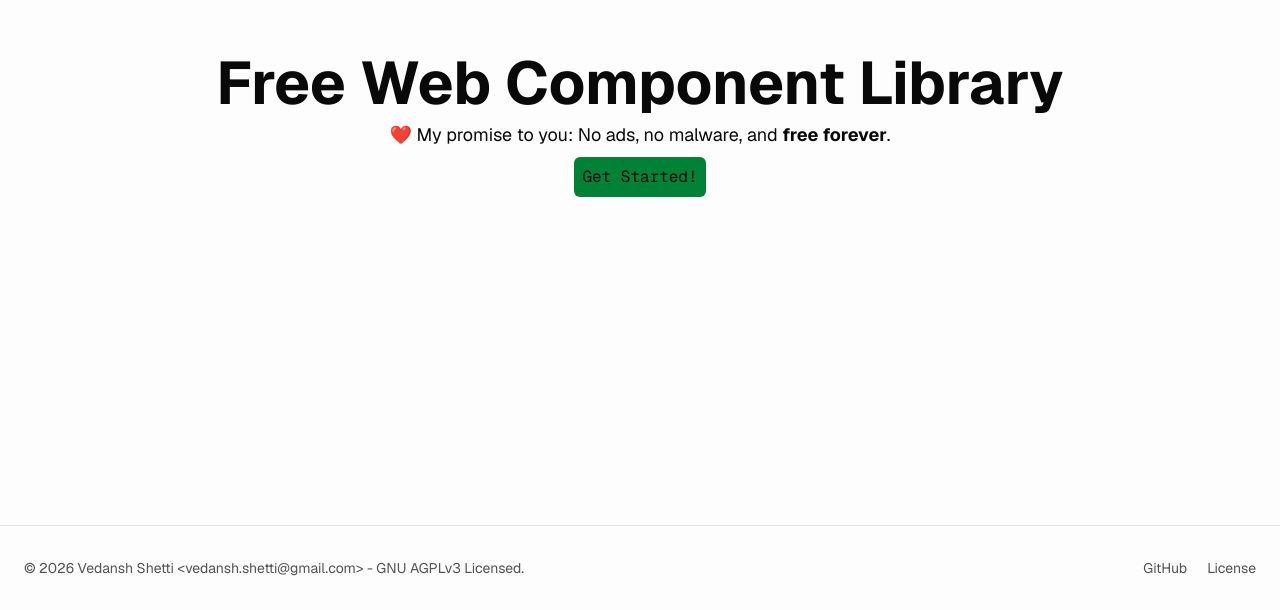
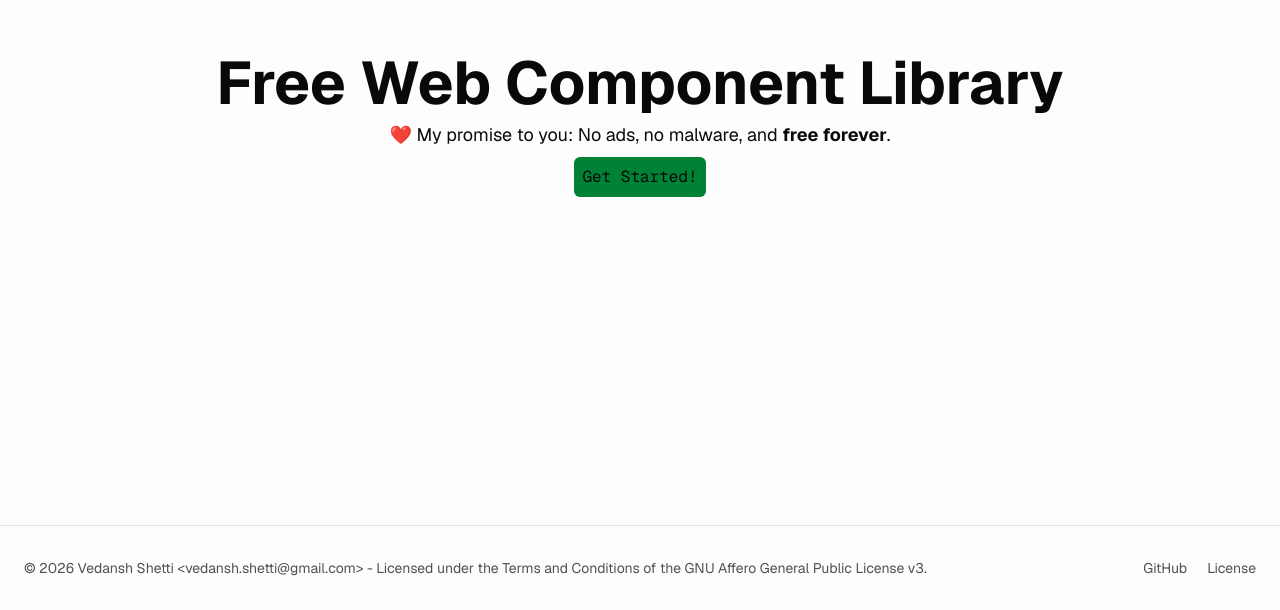
Before and after one commit to vedanshshetti/fwcl, a Next.js app: page / in a window 1280 px wide. Shown: the part 275-885 px from the top of the page. Built offline with nearby package versions, Linux system fonts and the light colour scheme.

Commit message:
god knows why im doing this but guess what? I AM

```diff
--- a/app/layout.tsx
+++ b/app/layout.tsx
@@ -31,7 +31,7 @@ export default function RootLayout({
         <footer className="border-t border-black/10 px-6 py-8 text-sm text-foreground/70 dark:border-white/10">
           <div className="mx-auto flex max-w-7xl flex-col items-center justify-between gap-4 text-center sm:flex-row sm:text-left">
             <p>
-              © {new Date().getFullYear()} Vedansh Shetti {"<vedansh.shetti@gmail.com>"} - GNU AGPLv3 Licensed.
+              © {new Date().getFullYear()} Vedansh Shetti {"<vedansh.shetti@gmail.com>"} - Licensed under the Terms and Conditions of the GNU Affero General Public License v3.
             </p>
             <nav aria-label="Footer navigation" className="flex gap-5">
               <a
```
